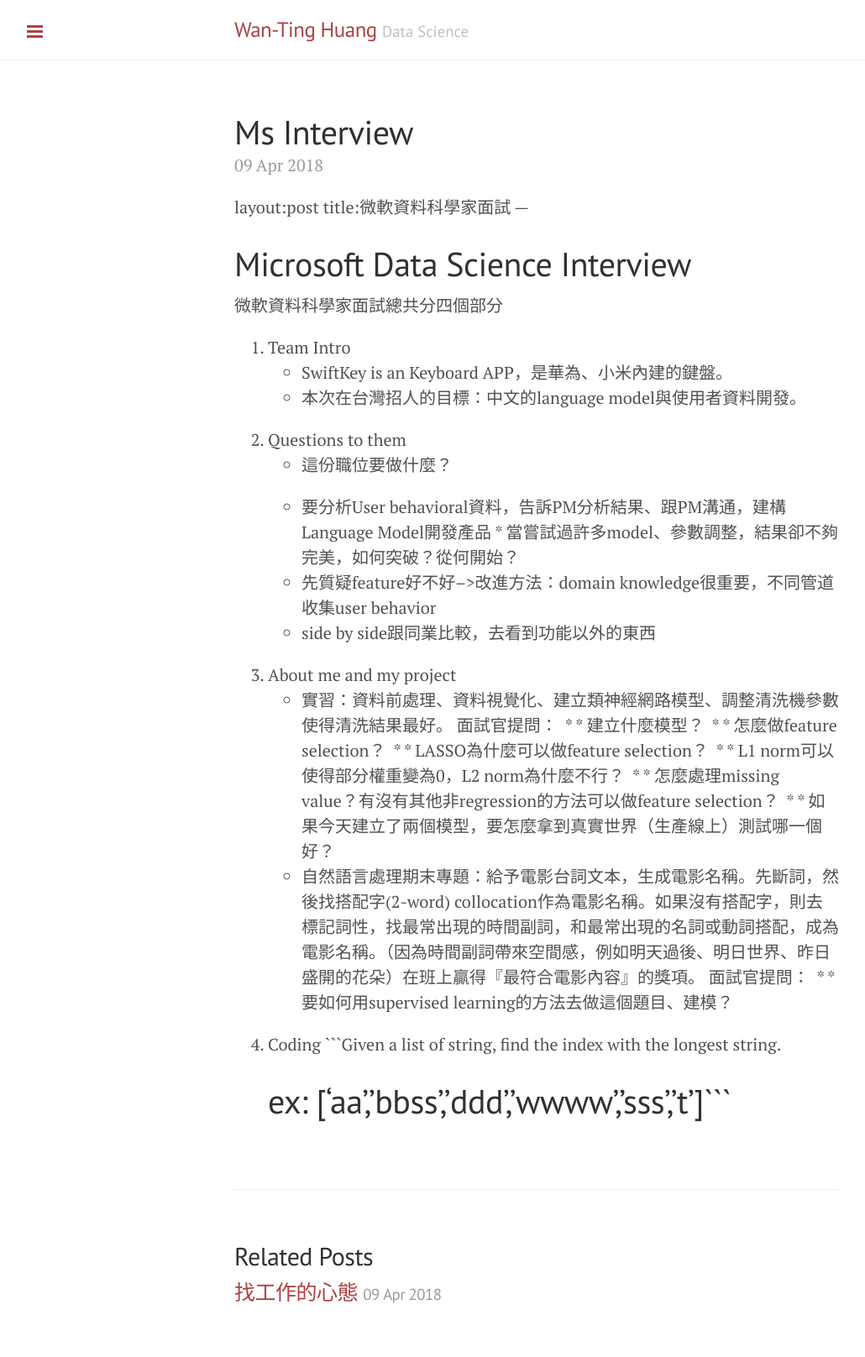
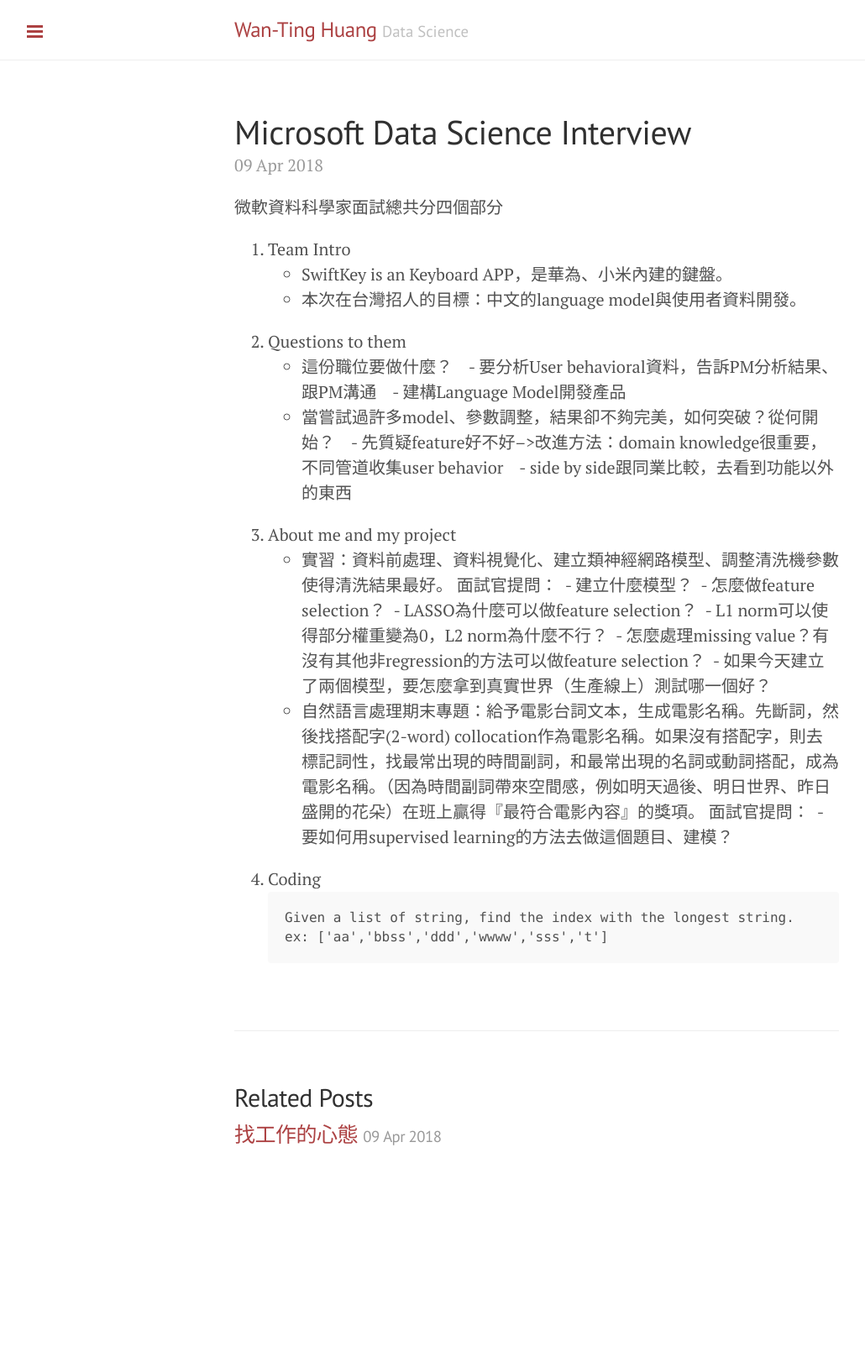
Before and after one commit to wantinghuang/wantinghuang.github.io, a Jekyll site: the page built from _posts/2018-04-09-MS-interview.md, in a window 1280 px wide. Shown: the whole page at 84% size, without its empty margins (1-1031 px from the left). Built offline with Jekyll 4.4.1, drawn with Linux system fonts in a browser that asks for light colours; our own code applies the rules of GitHub Pages for plain Markdown files; after the commit the page ends 1427 px from its top, so only the background shows below that; part of the change alters nothing that is shown.

Commit message:
Update 2018-04-09-MS-interview.md

````diff
--- a/_posts/2018-04-09-MS-interview.md
+++ b/_posts/2018-04-09-MS-interview.md
@@ -1,7 +1,7 @@
-layout:post
-title:微軟資料科學家面試
 ---
-# Microsoft Data Science Interview
+layout: post
+title: Microsoft Data Science Interview
+---
 微軟資料科學家面試總共分四個部分
 1. Team Intro
 * SwiftKey is an Keyboard APP，是華為、小米內建的鍵盤。
@@ -9,22 +9,27 @@ title:微軟資料科學家面試
 
 2. Questions to them
 * 這份職位要做什麼？
-    * 要分析User behavioral資料，告訴PM分析結果、跟PM溝通，建構Language Model開發產品
+    - 要分析User behavioral資料，告訴PM分析結果、跟PM溝通
+    - 建構Language Model開發產品
 * 當嘗試過許多model、參數調整，結果卻不夠完美，如何突破？從何開始？
-    * 先質疑feature好不好-->改進方法：domain knowledge很重要，不同管道收集user behavior
-    * side by side跟同業比較，去看到功能以外的東西
+    - 先質疑feature好不好-->改進方法：domain knowledge很重要，不同管道收集user behavior
+    - side by side跟同業比較，去看到功能以外的東西
+
 3. About me and my project
 * 實習：資料前處理、資料視覺化、建立類神經網路模型、調整清洗機參數使得清洗結果最好。
   面試官提問：
-  * * 建立什麼模型？
-  * * 怎麼做feature selection？
-  * * LASSO為什麼可以做feature selection？
-  * * L1 norm可以使得部分權重變為0，L2 norm為什麼不行？
-  * * 怎麼處理missing value？有沒有其他非regression的方法可以做feature selection？
-  * * 如果今天建立了兩個模型，要怎麼拿到真實世界（生產線上）測試哪一個好？
+  - 建立什麼模型？
+  - 怎麼做feature selection？
+  - LASSO為什麼可以做feature selection？
+  - L1 norm可以使得部分權重變為0，L2 norm為什麼不行？
+  - 怎麼處理missing value？有沒有其他非regression的方法可以做feature selection？
+  - 如果今天建立了兩個模型，要怎麼拿到真實世界（生產線上）測試哪一個好？
 * 自然語言處理期末專題：給予電影台詞文本，生成電影名稱。先斷詞，然後找搭配字(2-word) collocation作為電影名稱。如果沒有搭配字，則去標記詞性，找最常出現的時間副詞，和最常出現的名詞或動詞搭配，成為電影名稱。（因為時間副詞帶來空間感，例如明天過後、明日世界、昨日盛開的花朵）在班上贏得『最符合電影內容』的獎項。
   面試官提問：
-  * * 要如何用supervised learning的方法去做這個題目、建模？
+  - 要如何用supervised learning的方法去做這個題目、建模？
+
 4. Coding
-```Given a list of string, find the index with the longest string.
-# ex: ['aa','bbss','ddd','wwww','sss','t']```
+```
+Given a list of string, find the index with the longest string.
+ex: ['aa','bbss','ddd','wwww','sss','t']
+```
````
